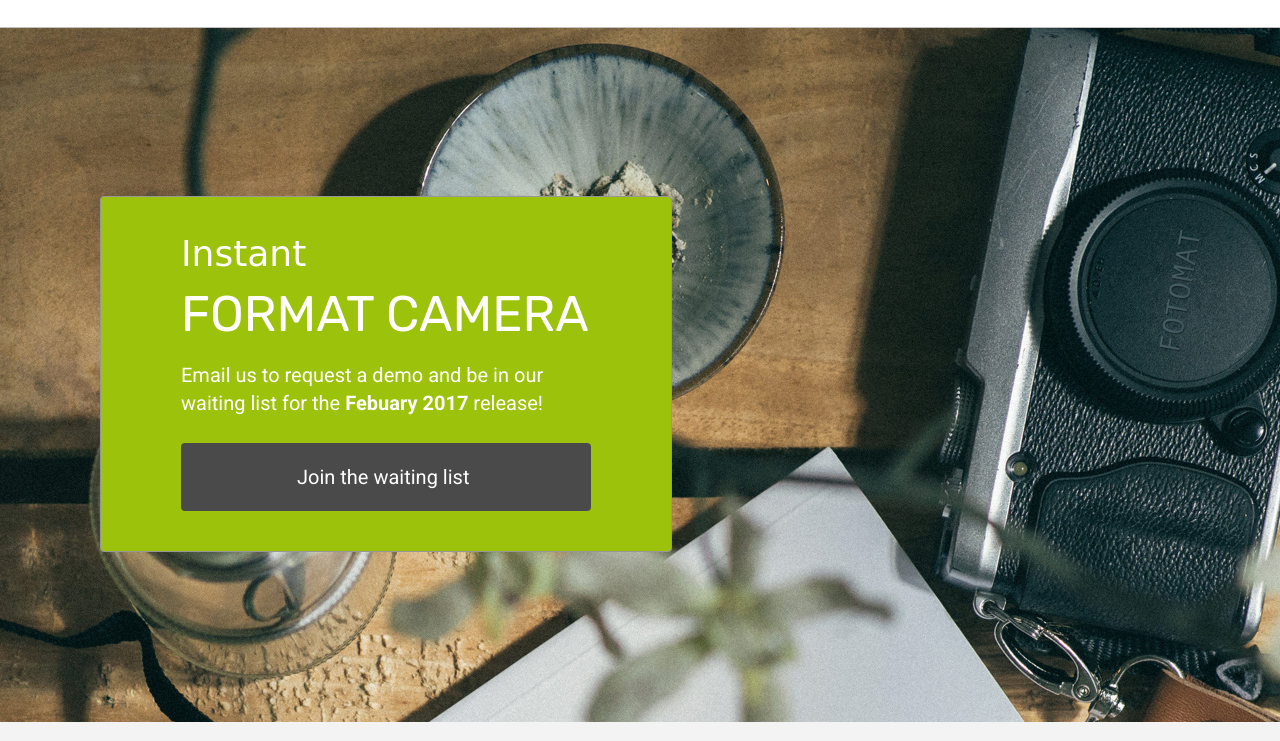
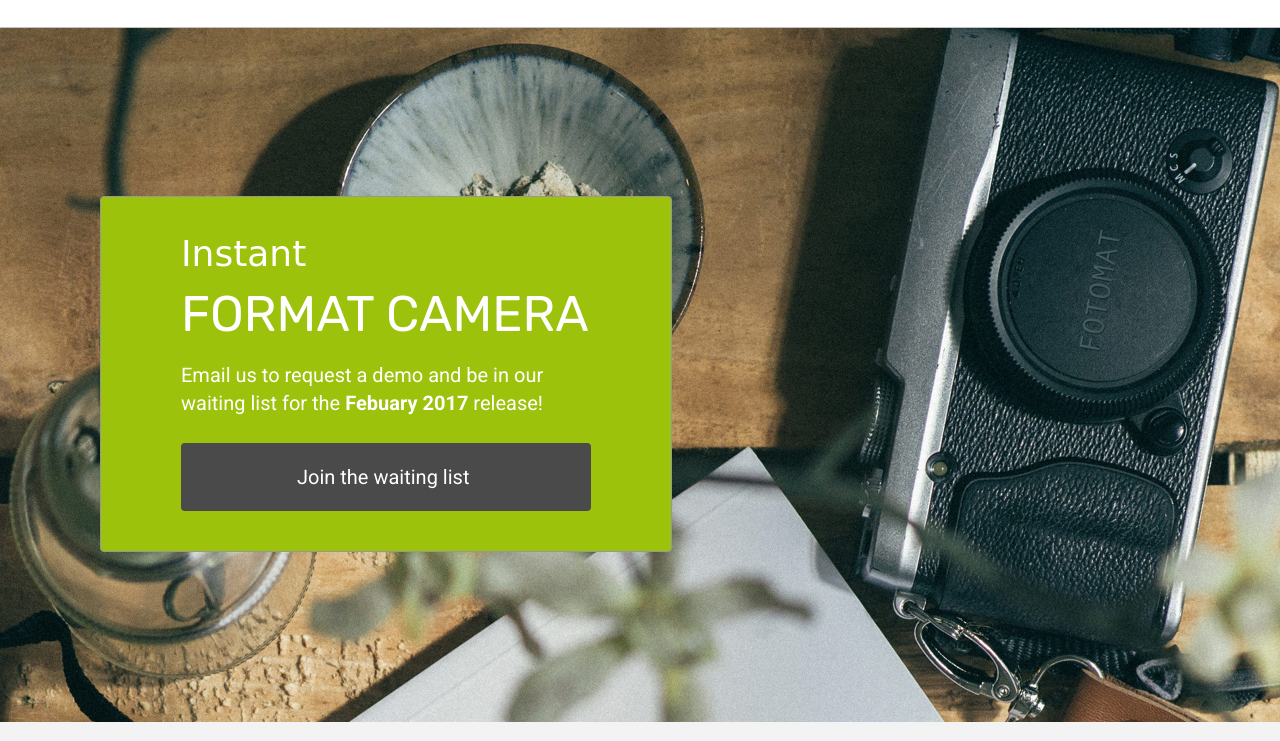
Before and after one commit to JenessaCodes/photomatic-project-capstone-1, a plain HTML site: page index.html in a window 1280 px wide. Shown: the part 59-800 px from the top of the page. Drawn offline with Linux system fonts and the light colour scheme; a web font is replaced by a local one.

Commit message:
Fix background image positioning

```diff
--- a/_site/resources/css/style.css
+++ b/_site/resources/css/style.css
@@ -121,6 +121,9 @@ header .mobile {
   align-items: center;
   height: 43.5rem;
   background-image: url("/resources/images/banner-landingpage.jpg");
+  background-position: center;
+  background-repeat: no-repeat;
+  background-size: cover;
 }
 
 #sign-up-cta {
@@ -130,7 +133,7 @@ header .mobile {
   border-radius: 4px;
   background-color: #9dc20b;
 }
-/*content class name doesnt match*/
+
 #sign-up-cta .content-center {
   width: 25.625rem;
   margin-top: 2rem;
@@ -352,7 +355,7 @@ header .mobile {
   font-style: italic;
   color: #4a4a4a;
 }
-/*add . infront of class name*/
+
 #quotes-section .quote-citation {
   height: 1.875rem;
 }
--- a/resources/css/style.css
+++ b/resources/css/style.css
@@ -121,6 +121,9 @@ header .mobile {
   align-items: center;
   height: 43.5rem;
   background-image: url("/resources/images/banner-landingpage.jpg");
+  background-position: center;
+  background-repeat: no-repeat;
+  background-size: cover;
 }
 
 #sign-up-cta {
```
